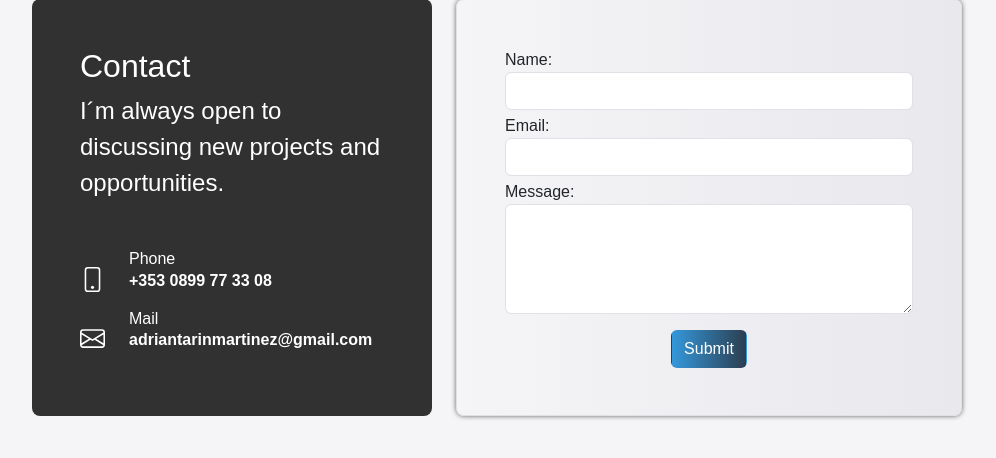
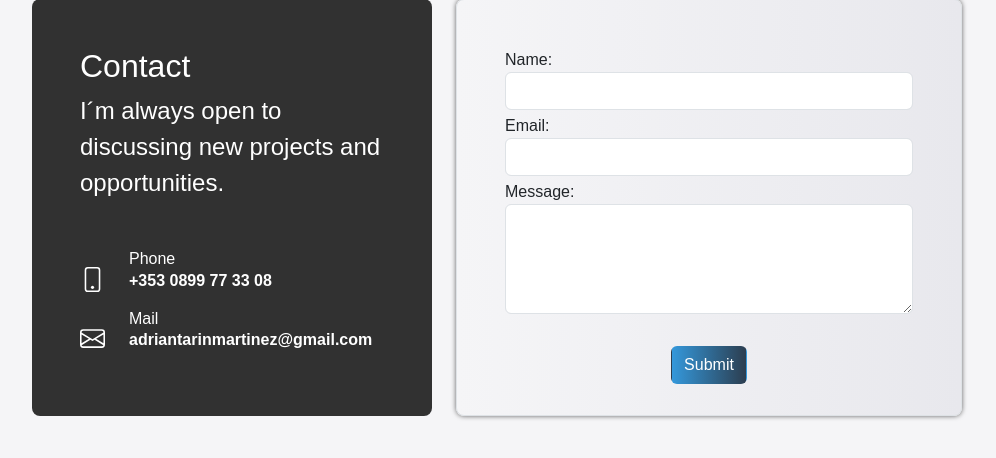
Before and after one commit to tarintrader/Portfolio-Website, a Flask app: page /contact in a window 1280 px wide. Shown: the part 89-547 px from the top of the page, without its empty margins (143-1139 px from the left). Run offline with Flask 3, Linux system fonts and the light colour scheme; some libraries are stand-ins or nearby versions.

Commit message:
Update contact.html
mb-3 in divs and p-3 in submit

```diff
--- a/templates/contact.html
+++ b/templates/contact.html
@@ -12,7 +12,7 @@
 
 
     <div class="row align-items-md-stretch justify-content-center">
-      <div class="col-md-4">
+      <div class="col-md-4 mb-3">
         <div class="h-100 p-5  rounded-3" style="background: #000000cc; color: white">
           <h2>Contact</h2>
           <p class ="mb-5 mt-2 fs-4">I´m always open to discussing new projects and opportunities.</p>
@@ -45,7 +45,7 @@
 
 
 
-        <div class="col-md-5">
+        <div class="col-md-5 mb-3">
             <div class="h-100 px-5 pt-5 form-container border rounded-3">
                 <form method="POST" action="/contact">
                     {{ form.csrf_token }}
@@ -62,7 +62,7 @@
                         {{ form.message.label }} {{ form.message(cols=30, rows=4, class="form-control") }}
                     </div>
 
-                    <div class="text-center">
+                    <div class="text-center p-3">
                         <input type="submit" value="Submit" class="btn btn-submit mx-auto">
                     </div>
                 </form>
```
